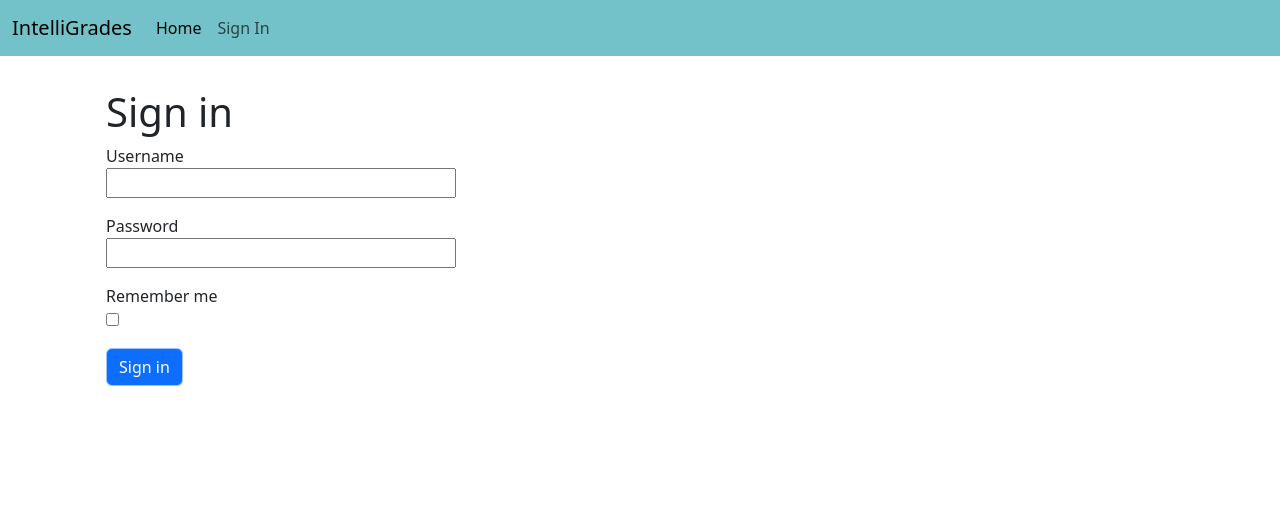
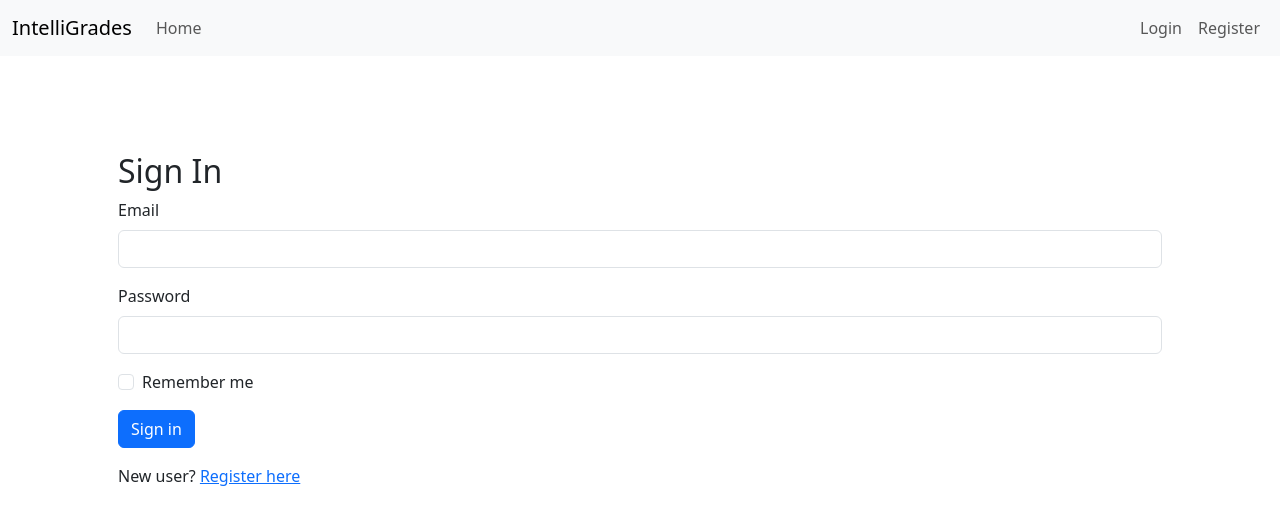
Before and after one commit to jona70x/lms-project, a Flask app: page /auth/login in a window 1280 px wide. Shown: the top 525 px of the page. Run offline with Flask 3, Linux system fonts and the light colour scheme.

Commit message:
added login/registration functionality that allow users to register and login into the application and keeps the state running for the app. The new functionality includes the installation of email validators.

```diff
--- a/app/__init__.py
+++ b/app/__init__.py
@@ -1,11 +1,27 @@
 from flask import Flask
-from app.config import Config
+from app.config import Config, db
 from app.auth.routes import authentication_bp
 from app.main.routes import main_bp
+"""For login functionality"""
+from flask_login import LoginManager
+from app.models import User
+
+login_manager = LoginManager()
 
 create_app = Flask(__name__)
 create_app.config.from_object(Config)
 
+## Login manager
+db.init_app(create_app)
+login_manager.init_app(create_app)
+login_manager.login_view = "auth.login" # endpoint to visit
+login_manager.login_message = "Please log in to access this page."
+
+
+@login_manager.user_loader
+def load_user(user_id):
+    return User.query.get(int(user_id))
+
 # registering main and auth routes
 create_app.register_blueprint(authentication_bp, url_prefix = '/auth')
 create_app.register_blueprint(main_bp, url_prefix = '/')
--- a/app/auth/routes.py
+++ b/app/auth/routes.py
@@ -1,18 +1,74 @@
-from flask import render_template, Blueprint, request, flash
-from app.forms import LoginForm
+from flask import render_template, Blueprint, request, flash, redirect, url_for
+from flask_login import login_user, logout_user, login_required, current_user
+from app.models import User
+from app.config import db
+from app.forms import LoginForm, RegistrationForm
+from urllib.parse import urlparse, urljoin
 
 authentication_bp = Blueprint("auth", __name__, template_folder='templates')
 
+# handling user registration
+@authentication_bp.route('/register', methods=['GET', 'POST'])
+def register():
+    # If already logged in, redirect home
+    if current_user.is_authenticated:
+        return redirect(url_for('main.index'))
+
+    form = RegistrationForm()
+
+    if form.validate_on_submit():
+        # new user
+        user = User(email=form.email.data)
+        user.set_password(form.password.data)
+
+        # saving to db
+        db.session.add(user)
+        db.session.commit()
+
+        # if success display message
+        flash('Registration successful!, Pleae login in', 'success')
+
+        return redirect(url_for('auth.login'))
+    return render_template('auth/register.html', form=form)
+
+
+
+def is_safe_url(target):
+    # validates redirect URL to prevent open redirects
+    ref_url = urlparse(request.host_url)
+    test_url = urlparse(urljoin(request.host_url, target))
+    return test_url.scheme in ('http', 'https') and ref_url.netloc == test_url.netloc
+
+
+
+
 @authentication_bp.route('/login', methods=['GET', 'POST'])
 def login():
+    if current_user.is_authenticated:
+        return redirect(url_for("main.index"))
+
     form = LoginForm()
+    if form.validate_on_submit():
+        user = User.query.filter_by(email=form.email.data).first()
+        # check if user exist and password matches
+        if user is None or not user.check_password(form.password.data):
+            flash('Invalid username of password', 'danger')
+            return redirect(url_for('auth.login'))
+        # log in user
+        login_user(user, remember=form.remember_me.data)
 
-    # Rendering flash message with post
-    if request.method == 'POST':
-        form.validate()
-        flash('Method not impleted, yet', 'warning')
-        return render_template("auth/login.html", form=form)
+        next_page = request.args.get("next")
+        if next_page and is_safe_url(next_page):
+            return redirect(next_page)
+        else:
+            return redirect(next_page or url_for("main.index"))
+
+    return render_template("auth/login.html", form=form)
 
 
-    # Rendering from on get
-    return render_template("auth/login.html", form=form)
+@authentication_bp.route('/logout')
+@login_required
+def logout():
+    logout_user()
+    flash('You have been logged out successfully.', 'info')
+    return redirect(url_for("main.index"))
--- a/app/auth/templates/auth/login.html
+++ b/app/auth/templates/auth/login.html
@@ -1,30 +1,59 @@
 {% extends "base.html" %} {% block body %}
-<h1>Sign in</h1>
-<!-- Displaying messages -->
-{% with msgs = get_flashed_messages(with_categories=true) %} {% if msgs %}
-<ul>
-  {% for category, message in msgs %}
-  <li class="text-danger-emphasis">{{category | title}} : {{message}}</li>
-  {% endfor %}
-</ul>
-{% endif %} {% endwith %}
-<form action="" method="POST" novalidate>
-  {{ form.hidden_tag() }}
-  <p>
-    {{ form.username.label }} <br />
-    {{ form.username(size=32) }}
+<div class="container mt-5">
+  <h2>Sign In</h2>
+
+  <!-- Display flash messages -->
+  {% with messages = get_flashed_messages(with_categories=true) %} {% if
+  messages %} {% for category, message in messages %}
+  <div
+    class="alert alert-{{ category }} alert-dismissible fade show"
+    role="alert"
+  >
+    {{ message }}
+    <button type="button" class="btn-close" data-bs-dismiss="alert"></button>
+  </div>
+  {% endfor %} {% endif %} {% endwith %}
+
+  <form method="POST" novalidate>
+    {{ form.hidden_tag() }}
+
+    <!-- Email -->
+    <div class="mb-3">
+      {{ form.email.label(class="form-label") }} {{
+      form.email(class="form-control", size=32) }} {% if form.email.errors %}
+      <div class="text-danger">
+        {% for error in form.email.errors %}
+        <small>{{ error }}</small>
+        {% endfor %}
+      </div>
+      {% endif %}
+    </div>
+
+    <!-- Password -->
+    <div class="mb-3">
+      {{ form.password.label(class="form-label") }} {{
+      form.password(class="form-control", size=32) }} {% if form.password.errors
+      %}
+      <div class="text-danger">
+        {% for error in form.password.errors %}
+        <small>{{ error }}</small>
+        {% endfor %}
+      </div>
+      {% endif %}
+    </div>
+
+    <!-- Remember me -->
+    <div class="mb-3 form-check">
+      {{ form.remember_me(class="form-check-input") }} {{
+      form.remember_me.label(class="form-check-label") }}
+    </div>
+
+    <!-- Submit -->
+    {{ form.submit(class="btn btn-primary") }}
+  </form>
+
+  <p class="mt-3">
+    New user? <a href="{{ url_for('auth.register') }}">Register here</a>
   </p>
-
-  <p>
-    {{form.password.label}} <br />
-    {{form.password(size=32)}}
-  </p>
-
-  <p>
-    {{form.remember_me.label}} <br />
-    {{form.remember_me()}}
-  </p>
-
-  <p >{{form.submit()}}</p>
-</form>
+</div>
 {% endblock %}
--- a/app/config.py
+++ b/app/config.py
@@ -11,3 +11,7 @@ class Config:
     SECRET_KEY = 'you-will-never-guess'
     SQLALCHEMY_DATABASE_URI = 'sqlite:///' + os.path.join(basedir, 'app.db')
     SQLALCHEMY_TRACK_MODIFICATIONS = False
+    # flask--login config
+    LOGIN_VIEW = 'auth.login'
+    LOGIN_MESSAGE = 'Please log in to access this page.'
+    LOGIN_MESSAGE_CATEGORY = 'info'
--- a/app/forms.py
+++ b/app/forms.py
@@ -1,9 +1,25 @@
 from flask_wtf import FlaskForm
 from wtforms import StringField, PasswordField, BooleanField, SubmitField
-from wtforms.validators import DataRequired
+from wtforms.validators import DataRequired, Email, EqualTo, Length, ValidationError
+from app.models import User
 
 class LoginForm(FlaskForm):
-    username = StringField("Username", validators=[DataRequired()])
-    password = PasswordField('Password')
+    email = StringField("Email", validators=[DataRequired(), Email()])
+    # username = StringField("Username", validators=[DataRequired()])
+    password = PasswordField('Password', validators=[DataRequired()])
     remember_me = BooleanField('Remember me')
     submit = SubmitField('Sign in', render_kw={"class": "btn btn-primary border-primary-subtle", })
+
+"""Registration Form Class"""
+class RegistrationForm(FlaskForm):
+    email = StringField('Email', validators=[DataRequired(), Email()])
+    password = PasswordField('Password', validators=[DataRequired(), Length(min=8)])
+    password2 = PasswordField('Confirm Password', validators=[DataRequired(),EqualTo('password')])
+    submit = SubmitField('Register')
+
+    # custom validators
+    def validate_email(self, email):
+        # check if email already exists
+        user = User.query.filter_by(email=email.data).first()
+        if user is not None:
+            raise ValidationError('Email already registered. Please use another')
--- a/app/main/routes.py
+++ b/app/main/routes.py
@@ -5,6 +5,6 @@ main_bp = Blueprint("main", __name__, template_folder='templates')
 
 # root route
 @main_bp.route('/')
-def home():
+def index():
     users = {'username' : 'Jonathan'}
     return render_template("/main/index.html", users=users)
--- a/app/templates/base.html
+++ b/app/templates/base.html
@@ -18,38 +18,74 @@
   </head>
   <body>
     <!-- Bootstrap Navbar -->
-    <nav class="navbar navbar-expand-lg" style="background-color: #73c2c9" data-bs-theme="light">
+    <nav class="navbar navbar-expand-lg bg-body-tertiary">
       <div class="container-fluid">
-        <a class="navbar-brand" href="/">IntelliGrades</a>
-        <button
-          class="navbar-toggler"
-          type="button"
-          data-bs-toggle="collapse"
-          data-bs-target="#navbarSupportedContent"
-          aria-controls="navbarSupportedContent"
-          aria-expanded="false"
-          aria-label="Toggle navigation"
+        <a class="navbar-brand" href="{{ url_for('main.index') }}"
+          >IntelliGrades</a
         >
-          <span class="navbar-toggler-icon"></span>
-        </button>
-        <div class="collapse navbar-collapse" id="navbarSupportedContent">
-          <ul class="navbar-nav me-auto mb-2 mb-lg-0">
+
+        <div class="collapse navbar-collapse">
+          <ul class="navbar-nav me-auto">
             <li class="nav-item">
-              <a class="nav-link active" aria-current="page" href="/">Home</a>
+              <a class="nav-link" href="{{ url_for('main.index') }}">Home</a>
+            </li>
+
+            <!-- Show if user is authenticated -->
+            {% if current_user.is_authenticated %}
+            <li class="nav-item">
+              <a class="nav-link" href="{{ url_for('main.index') }}">Courses</a>
+            </li>
+            {% endif %}
+          </ul>
+
+          <ul class="navbar-nav">
+            <!-- Show if NOT authenticated -->
+            {% if not current_user.is_authenticated %}
+            <li class="nav-item">
+              <a class="nav-link" href="{{ url_for('auth.login') }}">Login</a>
             </li>
             <li class="nav-item">
-              <a class="nav-link" href="/auth/login">Sign In</a>
+              <a class="nav-link" href="{{ url_for('auth.register') }}"
+                >Register</a
+              >
             </li>
-
-
+            {% else %}
+            <!-- Show if authenticated -->
+            <li class="nav-item">
+              <span class="navbar-text me-3"
+                >Hello, {{ current_user.email }}!</span
+              >
+            </li>
+            <li class="nav-item">
+              <a class="nav-link" href="{{ url_for('auth.logout') }}">Logout</a>
+            </li>
+            {% endif %}
+          </ul>
         </div>
       </div>
     </nav>
+
+    <!-- Flash messages section -->
+    <div class="container mt-3">
+      {% with messages = get_flashed_messages(with_categories=true) %} {% if
+      messages %} {% for category, message in messages %}
+      <div
+        class="alert alert-{{ category }} alert-dismissible fade show"
+        role="alert"
+      >
+        {{ message }}
+        <button
+          type="button"
+          class="btn-close"
+          data-bs-dismiss="alert"
+        ></button>
+      </div>
+      {% endfor %} {% endif %} {% endwith %}
+    </div>
     <div class="container p-4">
       <div class="container py-2">{% block body %} {% endblock %}</div>
-      <div class="container py-2"> {%block index%} {% endblock %}</div>
+      <div class="container py-2">{%block index%} {% endblock %}</div>
     </div>
-
 
     <script
       src="https://cdn.jsdelivr.net/npm/bootstrap@5.3.8/dist/js/bootstrap.bundle.min.js"
--- a/requirements.txt
+++ b/requirements.txt
@@ -4,3 +4,4 @@ Flask-Login>=0.6
 WTForms>=3.1
 flask_sqlalchemy>=3.1
 Flask-WTF>=1.1
+email_validator>=2.0
```
Also changed, not shown: app/auth/templates/auth/register.html (added, +55 -0 lines), app/models.py (+18 -10 lines), app/scripts/populate_db.py (added, +27 -0 lines), app/app.db (added).
